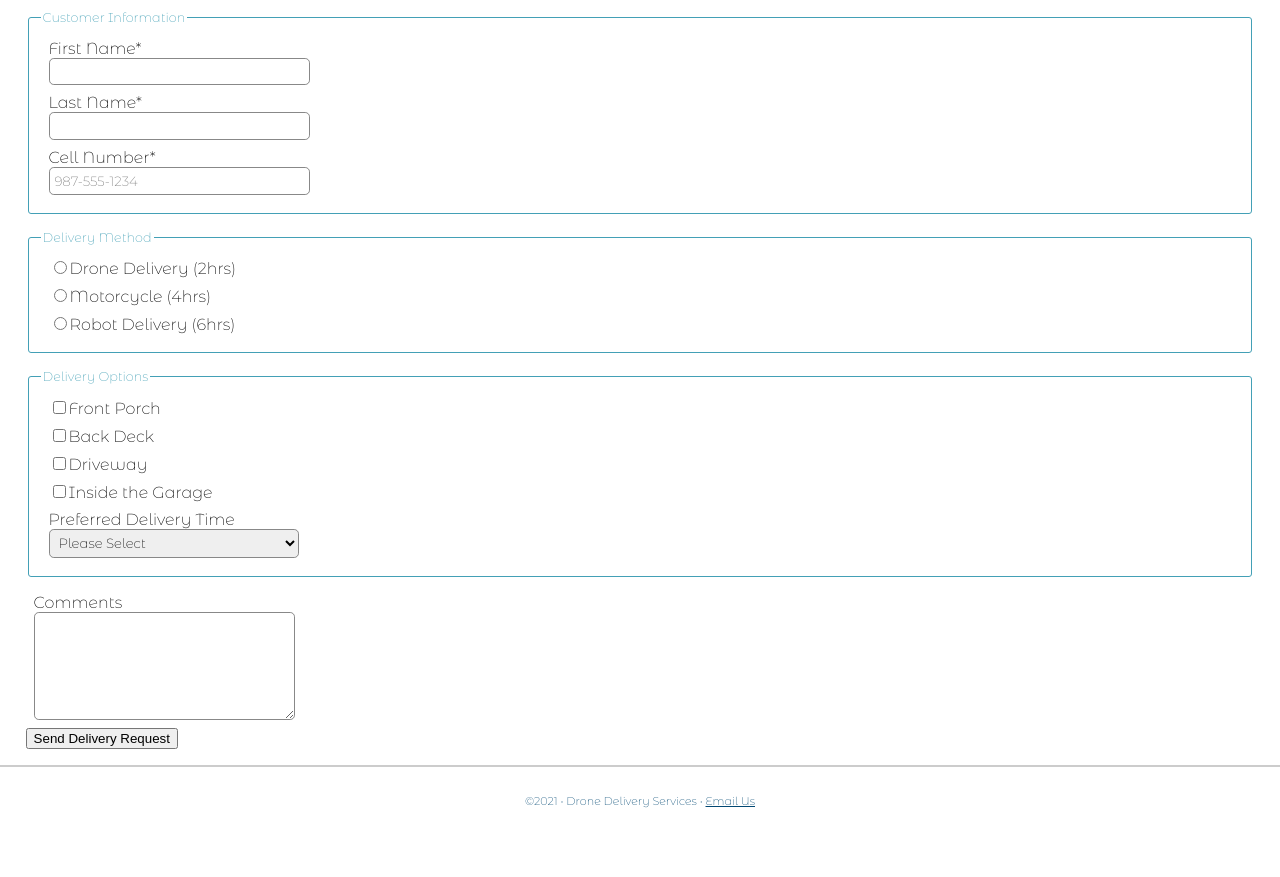
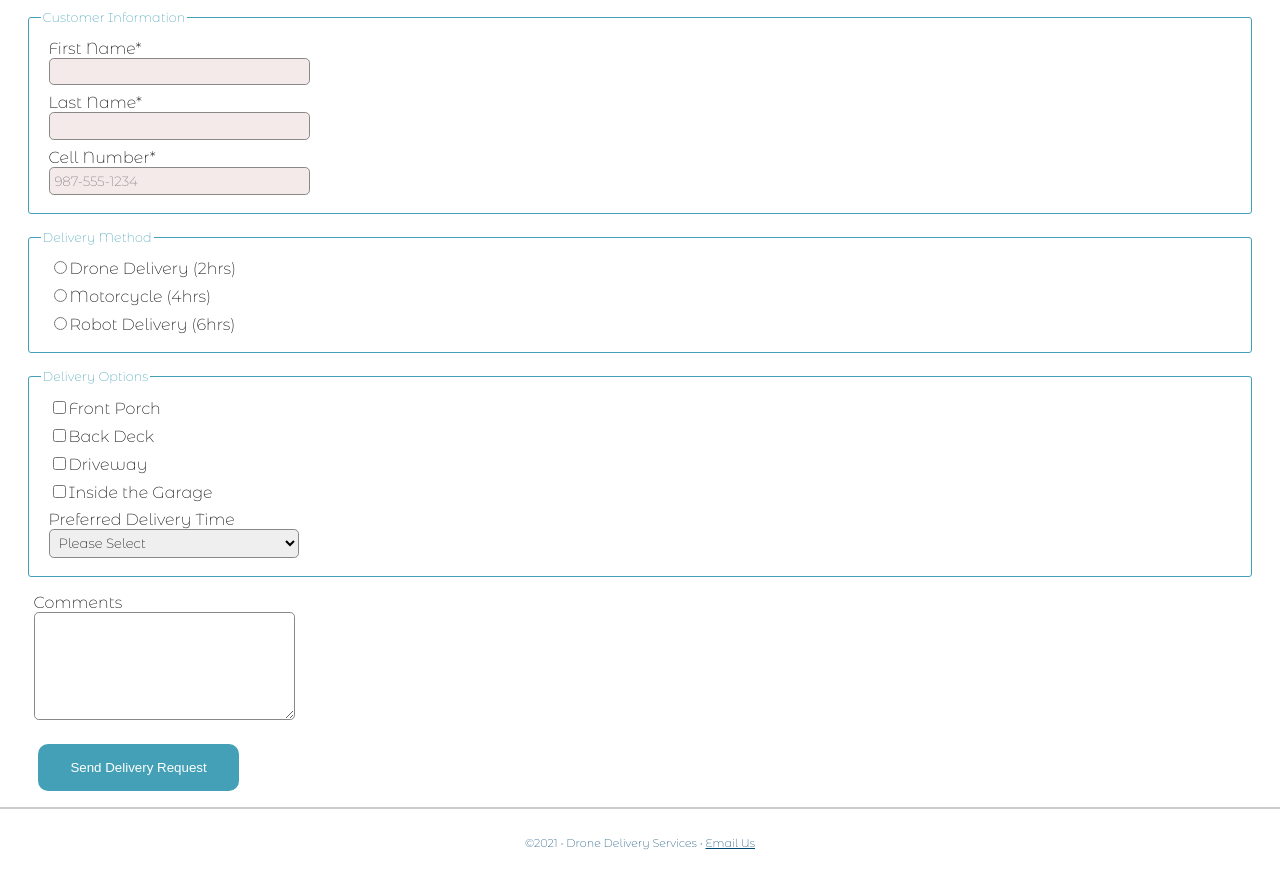
Before and after one commit to kyliepattberg/dwdd1600, a plain HTML site: page 06follow-along/delivery.html in a window 1280 px wide. Shown: the part 224-1101 px from the top of the page. Before the commit the page ends 1059 px from the top, so only its background shows below. Drawn offline with Linux system fonts and the light colour scheme.

Commit message:
06 Follow Along Re upload - submit button styling

```diff
--- a/06follow-along/delivery.css
+++ b/06follow-along/delivery.css
@@ -118,8 +118,18 @@ main a {
     height: 6rem
 }
 
+.myForm :required {
+    background-color: rgba(156,51,53,0.1);
+}
 
-
+.myForm [type=submit] {
+    background-color: #43a0b6;
+    border: none;
+    padding: 1rem 2rem;
+    border-radius: 10px;
+    color: white;
+    margin: 1rem 0 0 1vw;
+}
 
 
 
```
